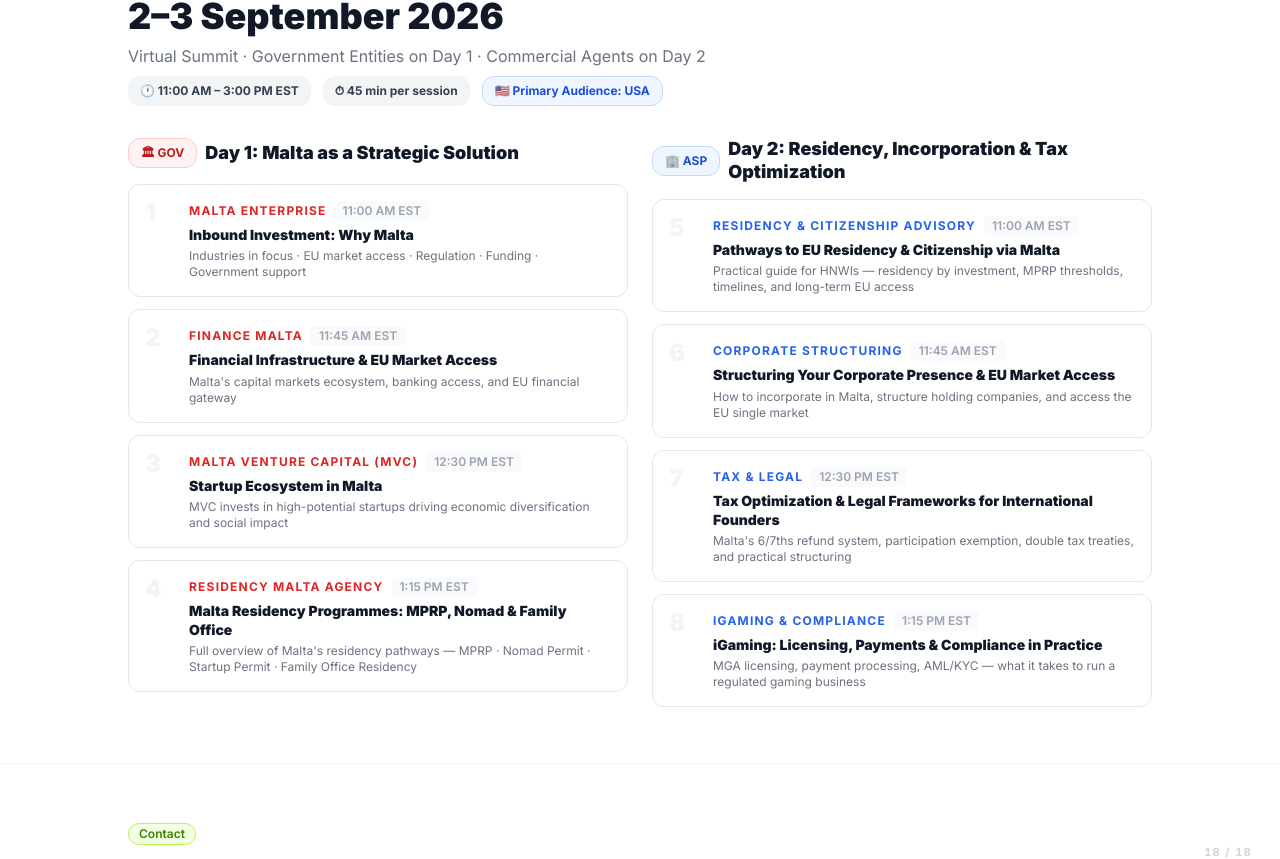
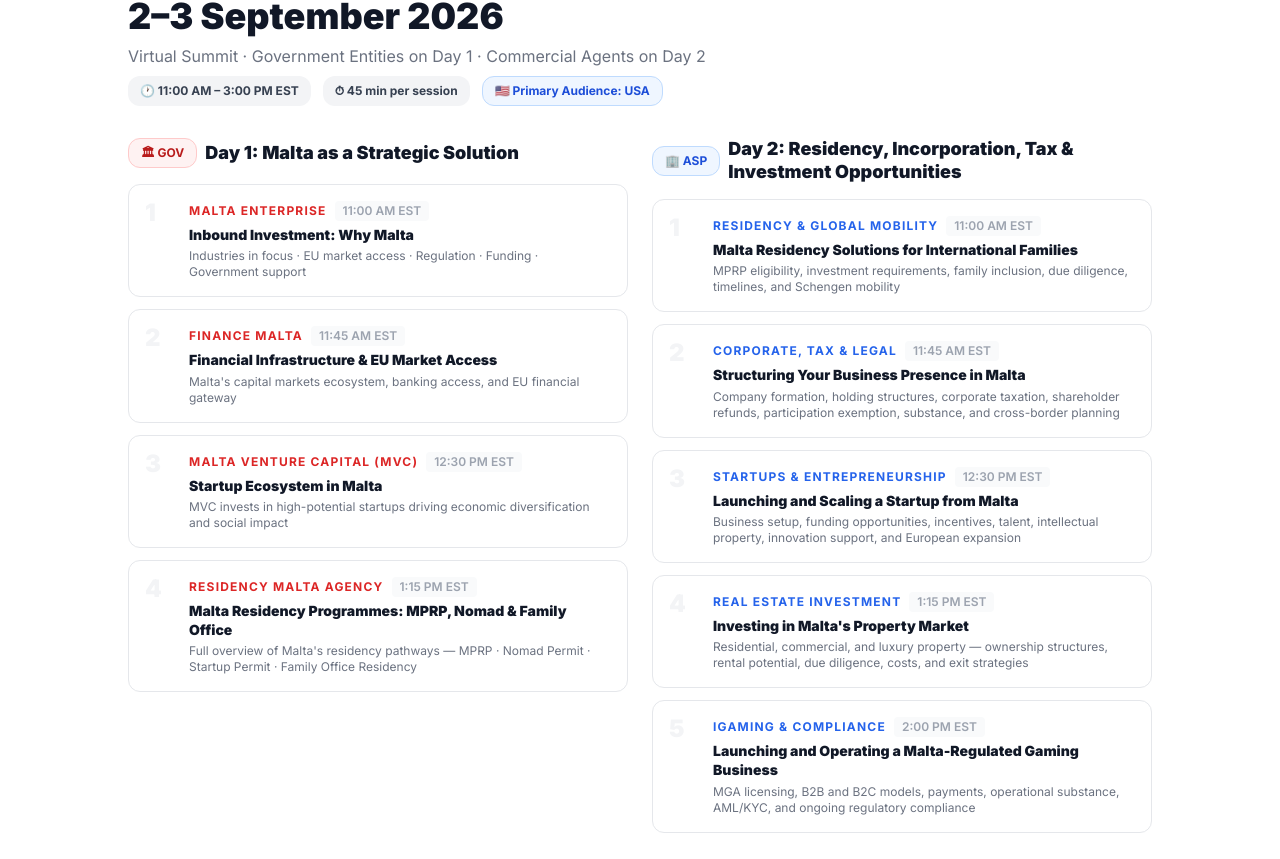
Before and after one commit to freedombusinesssummit-stack/malta-proposal, a Next.js app: page / in a window 1280 px wide. Shown: the part 10195-11054 px from the top of the page. Built offline with nearby package versions, Linux system fonts and the light colour scheme.

Commit message:
feat: update Day 2 agenda - 5 new sessions: Residency, Corporate/Tax, Startups, Real Estate, iGaming

```diff
--- a/components/malta/PartnersAndAgenda.tsx
+++ b/components/malta/PartnersAndAgenda.tsx
@@ -42,10 +42,11 @@
 ];
 
 const DAY2 = [
-  { num: 5, time: "11:00 AM EST", org: "Residency & Citizenship Advisory", title: "Pathways to EU Residency & Citizenship via Malta", desc: "Practical guide for HNWIs — residency by investment, MPRP thresholds, timelines, and long-term EU access", type: "COMMERCIAL" },
-  { num: 6, time: "11:45 AM EST", org: "Corporate Structuring", title: "Structuring Your Corporate Presence & EU Market Access", desc: "How to incorporate in Malta, structure holding companies, and access the EU single market", type: "COMMERCIAL" },
-  { num: 7, time: "12:30 PM EST", org: "Tax & Legal", title: "Tax Optimization & Legal Frameworks for International Founders", desc: "Malta's 6/7ths refund system, participation exemption, double tax treaties, and practical structuring", type: "COMMERCIAL" },
-  { num: 8, time: "1:15 PM EST", org: "iGaming & Compliance", title: "iGaming: Licensing, Payments & Compliance in Practice", desc: "MGA licensing, payment processing, AML/KYC — what it takes to run a regulated gaming business", type: "COMMERCIAL" },
+  { num: 1, time: "11:00 AM EST", org: "Residency & Global Mobility", title: "Malta Residency Solutions for International Families", desc: "MPRP eligibility, investment requirements, family inclusion, due diligence, timelines, and Schengen mobility", type: "ASP" },
+  { num: 2, time: "11:45 AM EST", org: "Corporate, Tax & Legal", title: "Structuring Your Business Presence in Malta", desc: "Company formation, holding structures, corporate taxation, shareholder refunds, participation exemption, substance, and cross-border planning", type: "ASP" },
+  { num: 3, time: "12:30 PM EST", org: "Startups & Entrepreneurship", title: "Launching and Scaling a Startup from Malta", desc: "Business setup, funding opportunities, incentives, talent, intellectual property, innovation support, and European expansion", type: "ASP" },
+  { num: 4, time: "1:15 PM EST", org: "Real Estate Investment", title: "Investing in Malta's Property Market", desc: "Residential, commercial, and luxury property — ownership structures, rental potential, due diligence, costs, and exit strategies", type: "ASP" },
+  { num: 5, time: "2:00 PM EST", org: "iGaming & Compliance", title: "Launching and Operating a Malta-Regulated Gaming Business", desc: "MGA licensing, B2B and B2C models, payments, operational substance, AML/KYC, and ongoing regulatory compliance", type: "ASP" },
 ];
 
 export default function PartnersAndAgenda() {
@@ -147,7 +148,7 @@
               <div>
                 <div className="flex items-center gap-2 mb-4">
                   <span className="inline-flex items-center px-3 py-1.5 rounded-lg text-xs font-bold bg-blue-50 text-blue-700 border border-blue-200 whitespace-nowrap">🏢 ASP</span>
-                  <h3 className="font-black text-carbon-900 text-lg leading-tight">Day 2: Residency, Incorporation &amp; Tax Optimization</h3>
+                  <h3 className="font-black text-carbon-900 text-lg leading-tight">Day 2: Residency, Incorporation, Tax &amp; Investment Opportunities</h3>
                 </div>
                 <div className="space-y-3">
                   {DAY2.map((s, i) => (
```
